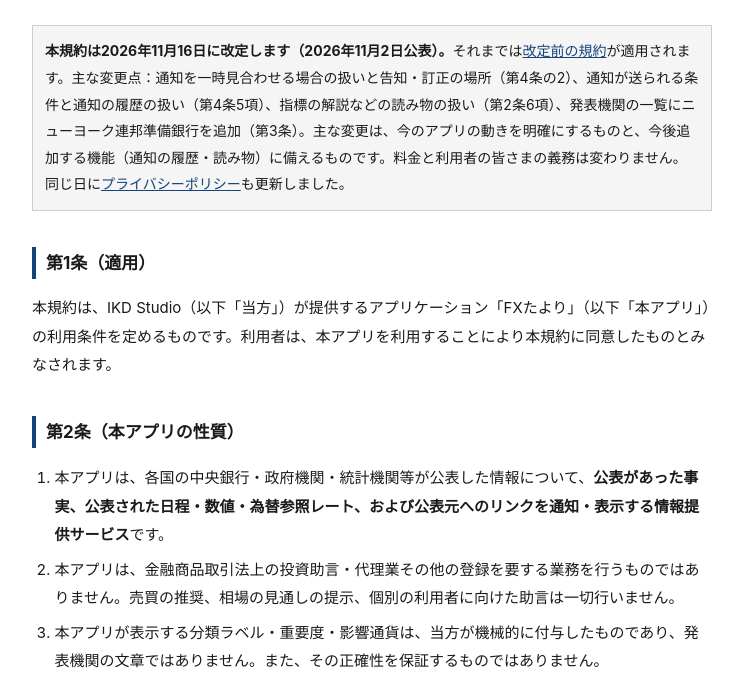
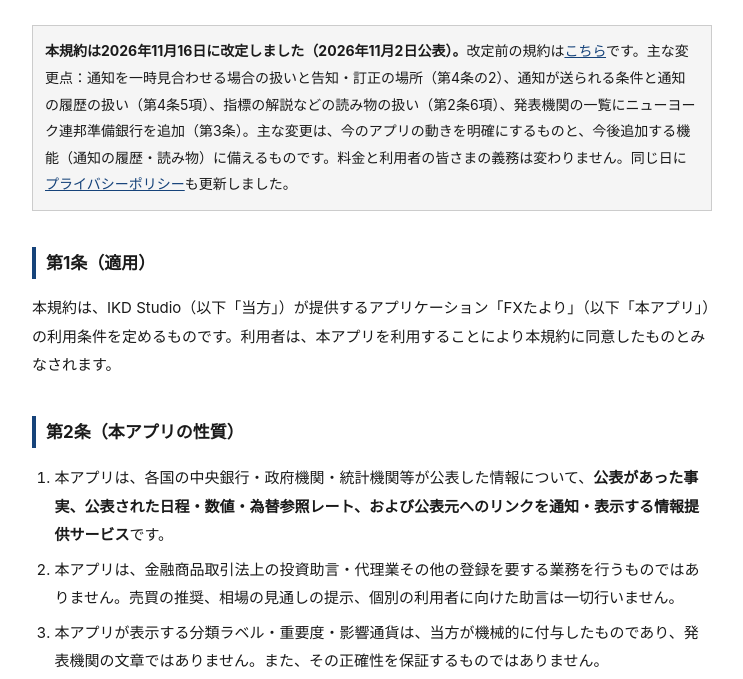
Before and after one commit to kainan0880jwr/fxtayori, a plain HTML site: page terms.html in a window 1280 px wide. Shown: the part 111-790 px from the top of the page, without its empty margins (268-1011 px from the left). Drawn offline with Linux system fonts and the light colour scheme.

Commit message:
規約 公開: 冒頭の告知を過去形に（2026-11-16 効力発生日。法務 LEG-Y10。どちらの規約が効いているか迷わせない）
Co-Authored-By: Claude Opus 5.5 <noreply@anthropic.com>

```diff
--- a/terms.html
+++ b/terms.html
@@ -14,7 +14,7 @@
   <h1>利用規約</h1>
 </header>
 
-<div class="note" style="border:1px solid #ccc;padding:12px;margin:12px 0"><strong>本規約は2026年11月16日に改定します（2026年11月2日公表）。</strong>それまでは<a href="terms_20261102.html">改定前の規約</a>が適用されます。主な変更点：通知を一時見合わせる場合の扱いと告知・訂正の場所（第4条の2）、通知が送られる条件と通知の履歴の扱い（第4条5項）、指標の解説などの読み物の扱い（第2条6項）、発表機関の一覧にニューヨーク連邦準備銀行を追加（第3条）。主な変更は、今のアプリの動きを明確にするものと、今後追加する機能（通知の履歴・読み物）に備えるものです。料金と利用者の皆さまの義務は変わりません。同じ日に<a href="privacy.html">プライバシーポリシー</a>も更新しました。</div>
+<div class="note" style="border:1px solid #ccc;padding:12px;margin:12px 0"><strong>本規約は2026年11月16日に改定しました（2026年11月2日公表）。</strong>改定前の規約は<a href="terms_20261102.html">こちら</a>です。主な変更点：通知を一時見合わせる場合の扱いと告知・訂正の場所（第4条の2）、通知が送られる条件と通知の履歴の扱い（第4条5項）、指標の解説などの読み物の扱い（第2条6項）、発表機関の一覧にニューヨーク連邦準備銀行を追加（第3条）。主な変更は、今のアプリの動きを明確にするものと、今後追加する機能（通知の履歴・読み物）に備えるものです。料金と利用者の皆さまの義務は変わりません。同じ日に<a href="privacy.html">プライバシーポリシー</a>も更新しました。</div>
 
 <h2>第1条（適用）</h2>
 <p>本規約は、IKD Studio（以下「当方」）が提供するアプリケーション「FXたより」（以下「本アプリ」）の利用条件を定めるものです。利用者は、本アプリを利用することにより本規約に同意したものとみなされます。</p>
```
